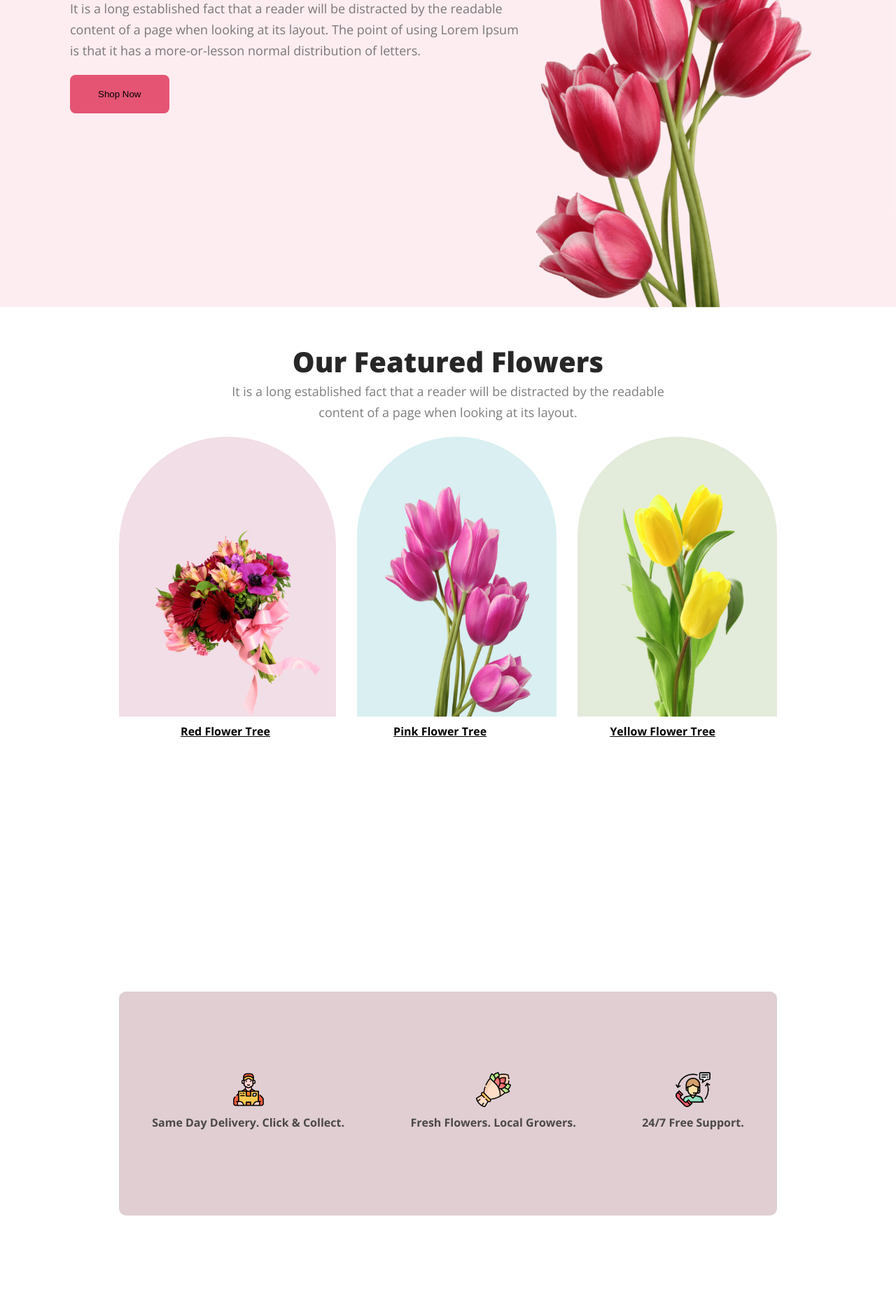
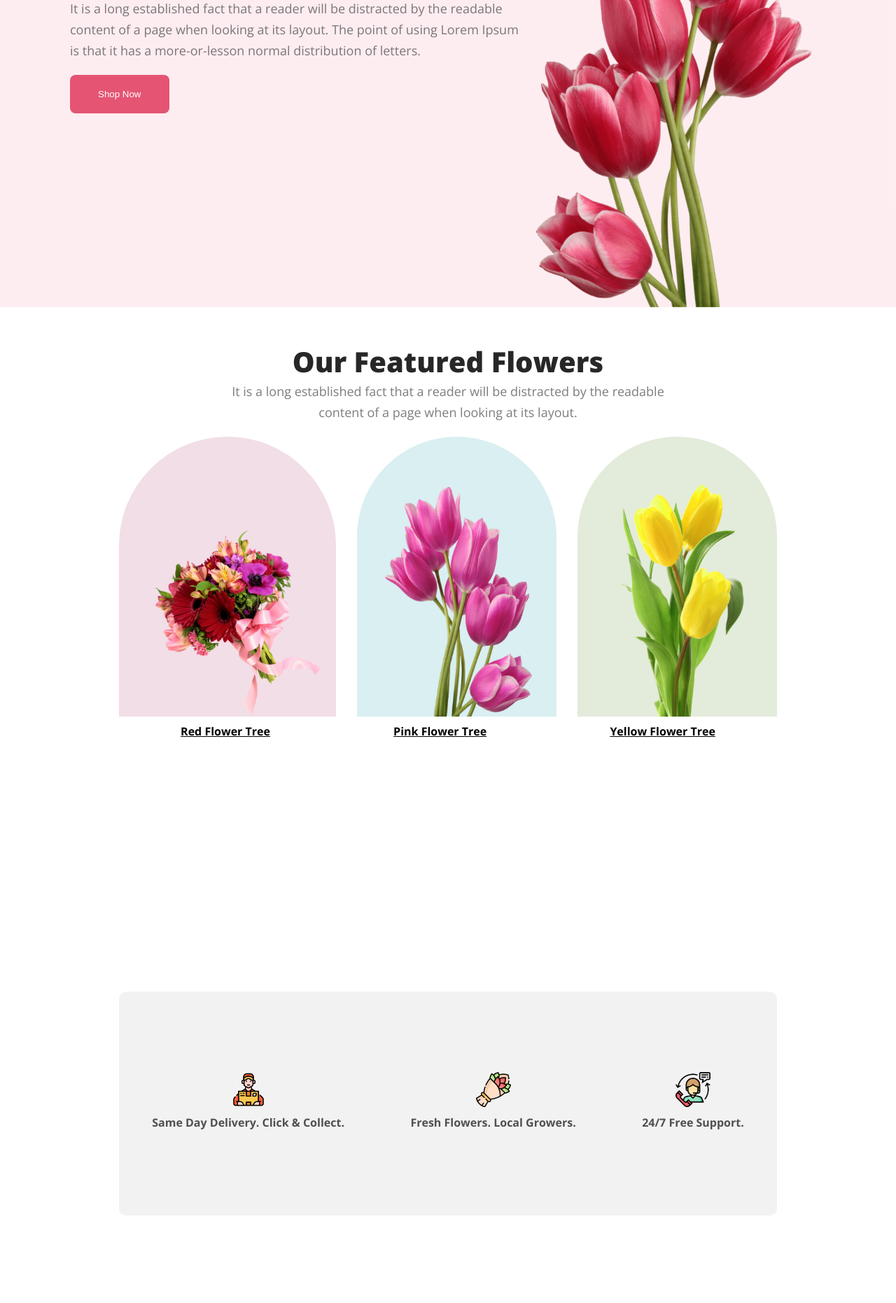
Before and after one commit to Taiful360/Assignment-1, a plain HTML site: page index.html in a window 1280 px wide. Shown: the part 461-2323 px from the top of the page at 70% size. Drawn offline with nearby package versions, Linux system fonts and the light colour scheme.

Commit message:
final commit

```diff
--- a/styles.css
+++ b/styles.css
@@ -89,6 +89,7 @@ body {
     padding: 20px 40px;
     border: none;
     margin-top: 20px;
+    color: white;
 }
 
 .flower {
@@ -105,6 +106,7 @@ body {
 
 
 /* Our Featured Flowers section */
+
 .featured-flowers-container {
     height: 100vh;
     margin-top: 50px;
@@ -202,7 +204,7 @@ body {
     justify-content: space-around;
     width: cover;
     height: 320px;
-    background-color: #e0ced2;
+    background-color: #1311110d;
     margin: 128px 170px 128px 170px;
     border-radius: 10px;
 
@@ -408,7 +410,7 @@ body {
 /* footer section  */
 
 .footer-container {
-    height: 449px;
+    height: 300px;
     background-color: #111010;
     text-align: center;
     padding-top: 140px;
```
Also changed, not shown: index.html (+1 -1 lines), Flower Asset/telephone.png (added).
